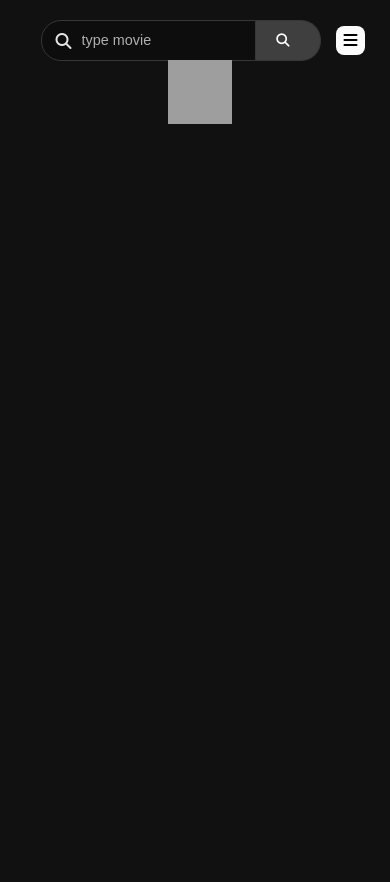
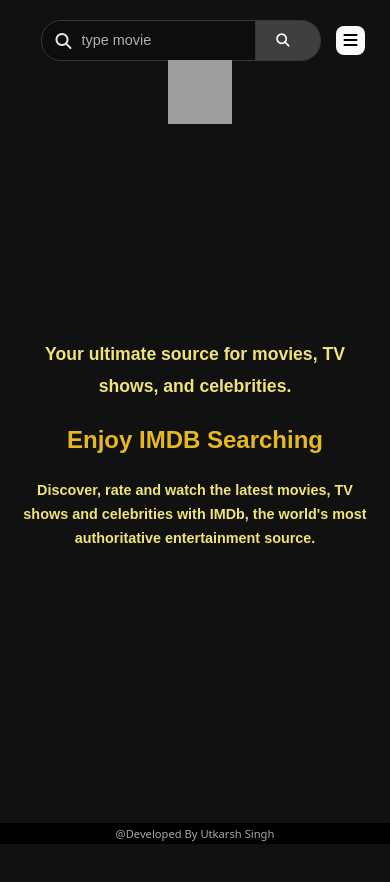
Before and after one commit to utkarsh680/IMDB_RATING, a plain HTML site: page index.html in a window 390 px wide. Drawn offline with nearby package versions, Linux system fonts and the light colour scheme; some packages are replaced by stand-ins of ours; grey boxes are pictures that could not be loaded; a script that the page names is missing.

Commit message:
done with some changes

```diff
--- a/index.html
+++ b/index.html
@@ -67,6 +67,9 @@
         </div>
 
     </header>
+    <footer>
+        <span class="developer-name">@Developed By Utkarsh Singh</span>
+    </footer>
     <!-- menubutton -->
 
     <section class="home container section1" id = "home">
@@ -80,10 +83,20 @@
             </a>
         </div>
     </section>
+    <div class="slogon-container container">
+        <div class="slogon-p">
+            Your ultimate source for movies, TV shows, and celebrities.
+        </div>
+        <div class="slogon-head">
+            Enjoy IMDB Searching
+        </div>
+        <div class="slogon-p1">
+            Discover, rate and watch the latest movies, TV shows and celebrities with IMDb, the world's most authoritative entertainment source.
+        </div>
+    </div>
 
     <section class="container display-column section2">
   <div class="card-boxes" >
-
     <!-- <div class="img-box">
         <div class="favourite">
             <img src="https://cdn-icons-png.flaticon.com/512/10037/10037207.png" id= favourite-${data.imdbID} alt="" class="favourite-logo" onclick = "favouriteMovie('${data.imdbID}')">
@@ -108,6 +121,9 @@
         </div>
     </div> -->
     </div>
+        <!-- <div class="no-movie-found">
+            <img src="https://cdn-icons-png.flaticon.com/512/7465/7465691.png"></img>
+        </div>   -->
     </section>
      <!-- card click box container -->
     <div class="info-box container">
@@ -115,6 +131,9 @@
 
         </div>
     </div>
+
+    <!-- footer -->
+
 
     <!-- favourite -->
     <div class="favourite-body">
--- a/script.js
+++ b/script.js
@@ -5,7 +5,10 @@ const closeBox = document.querySelector(".remove-card");
 const imgBlur = document.querySelector(".home-image");
 const homeTextBlur = document.querySelector(".home-text");
 const section2 = document.querySelector(".section2");
+const slogon = document.querySelector(".slogon-container");
 section2.style.marginTop = "-60px";
+
+
 
 
 // for home page
@@ -114,11 +117,15 @@ function getMovie() {
       .then((response) => response.json())
       .then((data) => {
         console.log(data);
-        if (data.Response === "False") {
+        if (data.Response == "False" && searchInput.value == "") {
+            home.style.display = 'none'
           renderList([]);
-        } else if (searchInput !== "") {
+        } else {
+            home.style.display = 'flex'
+            slogon.style.display = 'none'
           renderList(data.Search);
         }
+
       });
   });
 }
--- a/style.css
+++ b/style.css
@@ -47,6 +47,23 @@ header{
     display: flex;
     justify-content: space-between;
     align-items: center;
+}
+
+footer {
+    width: 100vw;
+    height: 2.5vh;
+    background-color: #000000;
+    display: flex;
+    justify-content: center;
+    align-items: center;
+    position: fixed;
+    bottom: 0;
+    z-index: 1;
+}
+.developer-name{
+    color: rgb(167, 167, 167);
+    font-size: 0.7rem;
+    font-family: system-ui, -apple-system, BlinkMacSystemFont, 'Segoe UI', Roboto, Oxygen, Ubuntu, Cantarell, 'Open Sans', 'Helvetica Neue', sans-serif;
 }
 /* logo */
 
@@ -132,7 +149,7 @@ header{
 
 .navbar{
     position: fixed;
-    top:50%;
+    top:40%;
     transform: translatey(-50%);
     display: flex;
     flex-direction: column;
@@ -236,6 +253,39 @@ section{
     font-size: 1.4rem;
     font-weight: 600;
 }
+
+.slogon-container {
+    position: relative;
+    top: 0;
+    display: flex;
+    flex-direction: column;
+    justify-content: center;
+    align-items: center;
+    font-weight: 600;
+    text-align: center;
+    row-gap: 3rem;
+    top: 40vh;
+    display: none;
+
+
+}
+
+.slogon-p{
+    font-size: 1.6rem;
+    color: rgb(240, 228, 120);
+    line-height: 2rem;
+}
+.slogon-head{
+    font-size: 2rem;
+    color: #e6b91e;
+    margin-top: 1.5rem;
+}
+.slogon-p1{
+    font-size: 1.2rem;
+    color: rgb(240, 228, 120);
+    margin-top: 1.5rem;
+    line-height: 1.5rem;
+}
 .section1{
     padding: 5rem 0;
 
@@ -254,14 +304,19 @@ section{
     margin-top: 2rem;
     z-index: 0;
     cursor: all-scroll;
+    display: none;
 
 
+}
+.no-movie-found{
+    width: 15rem;
 }
 
 .card-boxes::-webkit-scrollbar{
     display: none;
 }
 .img-box {
+
   width: 261.4px;
   height: 250px;
   border: 3px solid #fff;
@@ -767,8 +822,10 @@ section{
     font-size: 0.9rem;
    }
 
+}
 
-}
+
+
 @media screen and (max-width: 995px){
     .navbar{
         display: none;
@@ -779,6 +836,7 @@ section{
     .input-box{
         width: 300px;
     }
+
 
 
 }
@@ -798,6 +856,9 @@ section{
     }
     .home{
         display: none;
+    }
+    .slogon-container{
+        display: block;
     }
     .container{
         max-width: 700px;
@@ -842,6 +903,7 @@ section{
     max-width: 600px;
     transition: all 0.5s ease-in-out;
   }
+
   .search-box{
     margin-left: 50px;
     width: 280px;
@@ -868,6 +930,7 @@ section{
         margin-top: 2rem;
         z-index: 0;
         margin-top: 18rem;
+
     }
     .home{
         display: none;
@@ -884,7 +947,6 @@ section{
 
   }
   .container{
-
     max-width: 360px;
 
   }
@@ -894,4 +956,20 @@ section{
   .search-box{
     margin-left: 10px;
   }
+  .slogon-p{
+    font-size: 1.1rem;
+    color: rgb(240, 228, 120);
+    line-height: 2rem;
 }
+.slogon-head{
+    font-size: 1.5rem;
+    color: #e6b91e;
+    margin-top: 1.5rem;
+}
+.slogon-p1{
+    font-size: 0.9rem;
+    color: rgb(240, 228, 120);
+    margin-top: 1.5rem;
+    line-height: 1.5rem;
+}
+}
```
Lines whose indentation alone changed are shown as unchanged.
